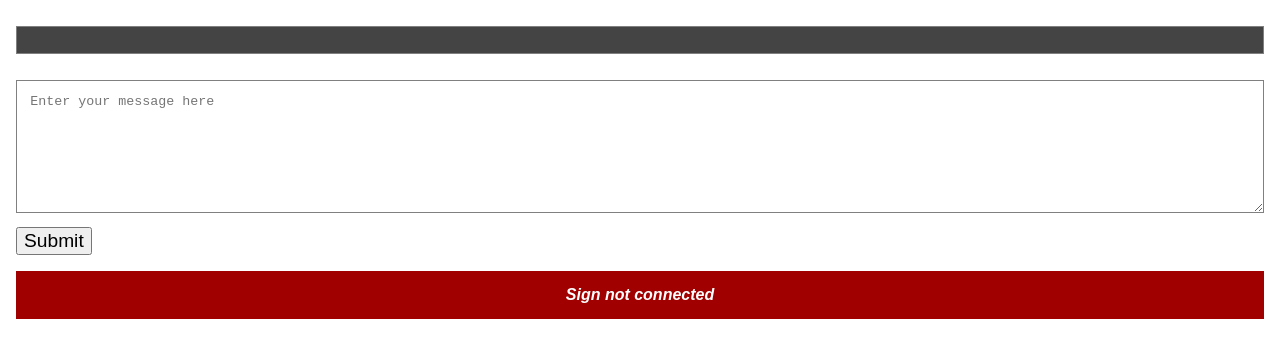
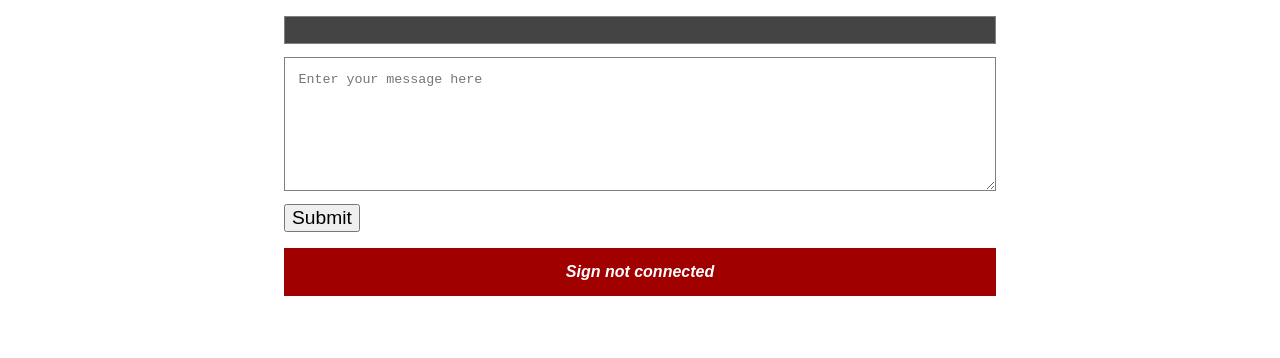
Before and after one commit to parogers/pl-sign-server, a Vue app in the folder web-sign-client/: page / in a window 1280 px wide. Shown: the top 358 px of the page. Built offline with nearby package versions, Linux system fonts and the light colour scheme; no server answers; the HTML template or start-up script is replaced by a standard one.

Commit message:
fix: give web app max width

```diff
--- a/web-sign-client/src/App.vue
+++ b/web-sign-client/src/App.vue
@@ -90,6 +90,7 @@ textarea {
     box-sizing: border-box;
     border: solid 1px gray;
     padding: 1em;
+    margin-top: 1em;
     margin-bottom: 1em;
 }
 
@@ -102,10 +103,14 @@ pre {
     background: #444;
     color: orange;
     font-weight: bold;
+    margin: 0;
 }
 
 main {
-    margin: 1em;
+    max-width: 80ch;
+    margin-left: auto;
+    margin-right: auto;
+    padding: 1em;
 }
 
 .disconnected {
```
